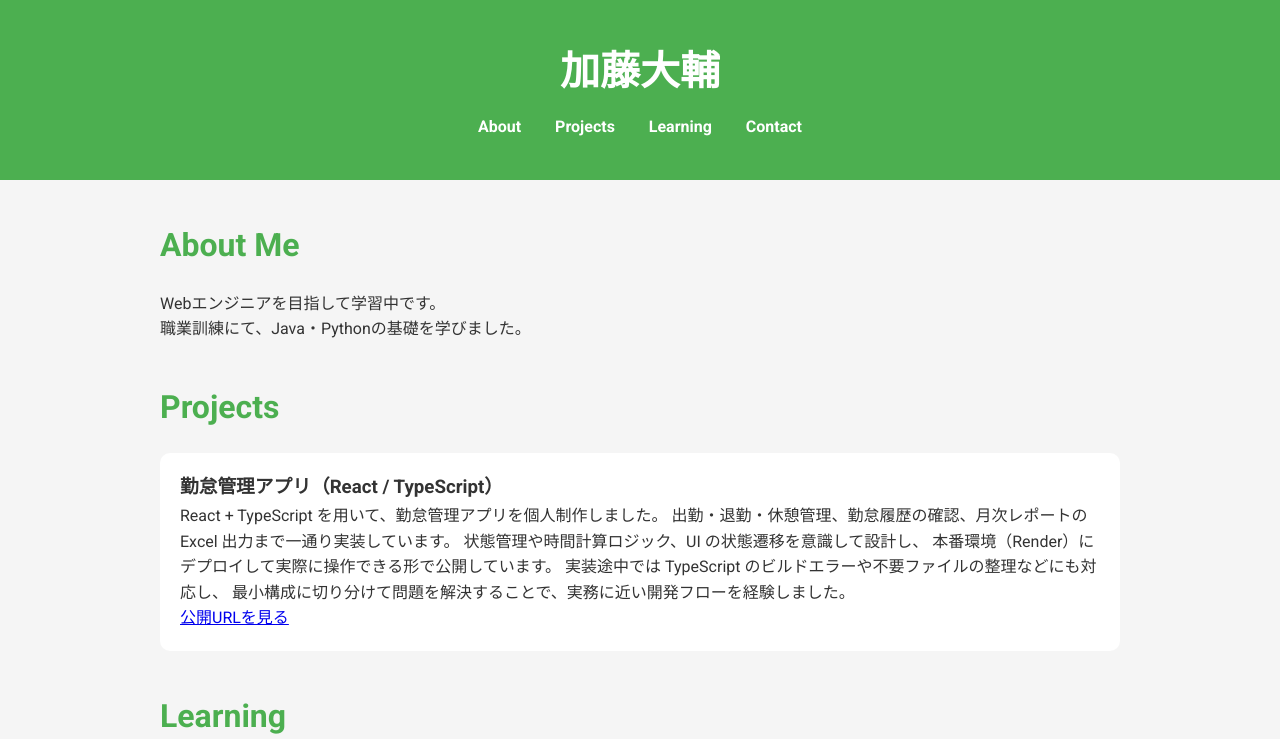
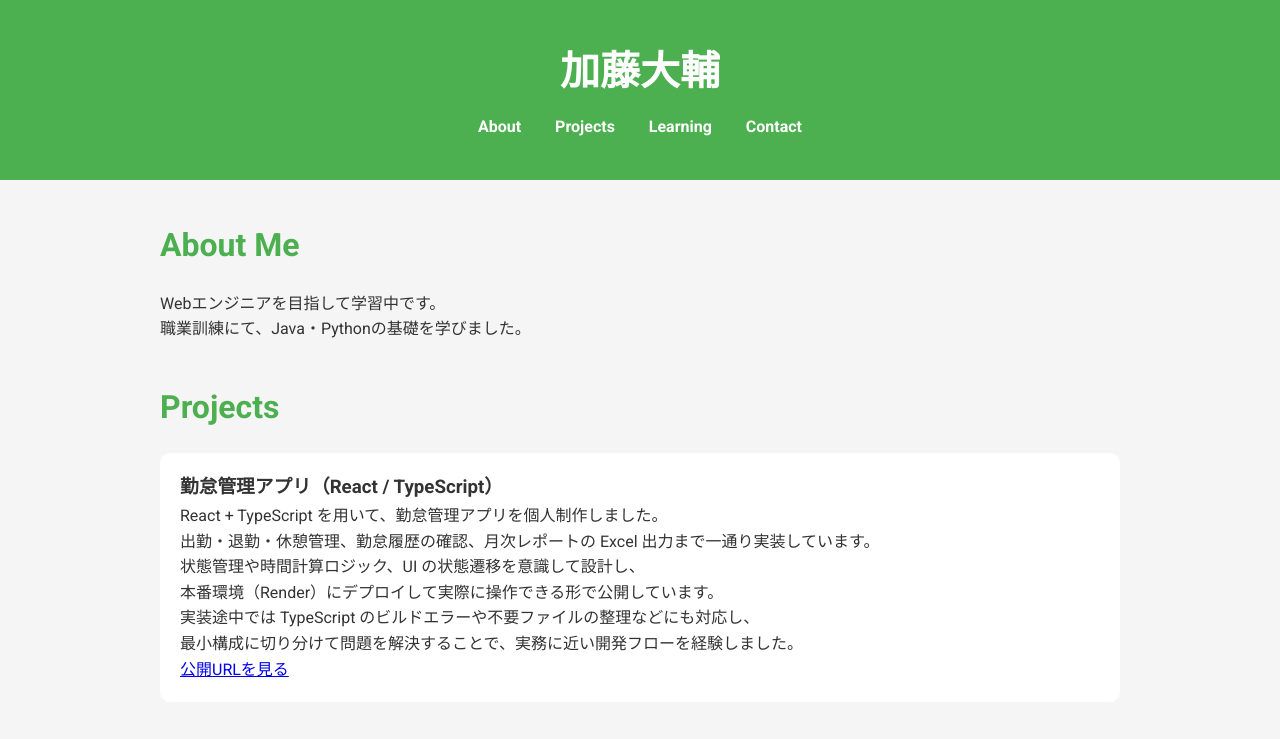
Before and after one commit to sct202509kato/my-site, a plain HTML site: page my-site/index.html in a window 1280 px wide. Shown: the top 739 px of the page. Drawn offline with Linux system fonts and the light colour scheme.

Commit message:
Update portfolio content

```diff
--- a/my-site/index.html
+++ b/my-site/index.html
@@ -100,14 +100,14 @@
     <div class="project-card">
         <h3>勤怠管理アプリ（React / TypeScript）</h3>
         <p>
-            React + TypeScript を用いて、勤怠管理アプリを個人制作しました。
-            出勤・退勤・休憩管理、勤怠履歴の確認、月次レポートの Excel 出力まで一通り実装しています。
+            React + TypeScript を用いて、勤怠管理アプリを個人制作しました。<br>
+            出勤・退勤・休憩管理、勤怠履歴の確認、月次レポートの Excel 出力まで一通り実装しています。<br>
 
-            状態管理や時間計算ロジック、UI の状態遷移を意識して設計し、
-            本番環境（Render）にデプロイして実際に操作できる形で公開しています。
+            状態管理や時間計算ロジック、UI の状態遷移を意識して設計し、<br>
+            本番環境（Render）にデプロイして実際に操作できる形で公開しています。<br>
 
-            実装途中では TypeScript のビルドエラーや不要ファイルの整理などにも対応し、
-            最小構成に切り分けて問題を解決することで、実務に近い開発フローを経験しました。
+            実装途中では TypeScript のビルドエラーや不要ファイルの整理などにも対応し、<br>
+            最小構成に切り分けて問題を解決することで、実務に近い開発フローを経験しました。<br>
         </p>
         <a href="https://attendance-management-zl2n.onrender.com" target="_blank" class="公開URL">
             公開URLを見る
```
